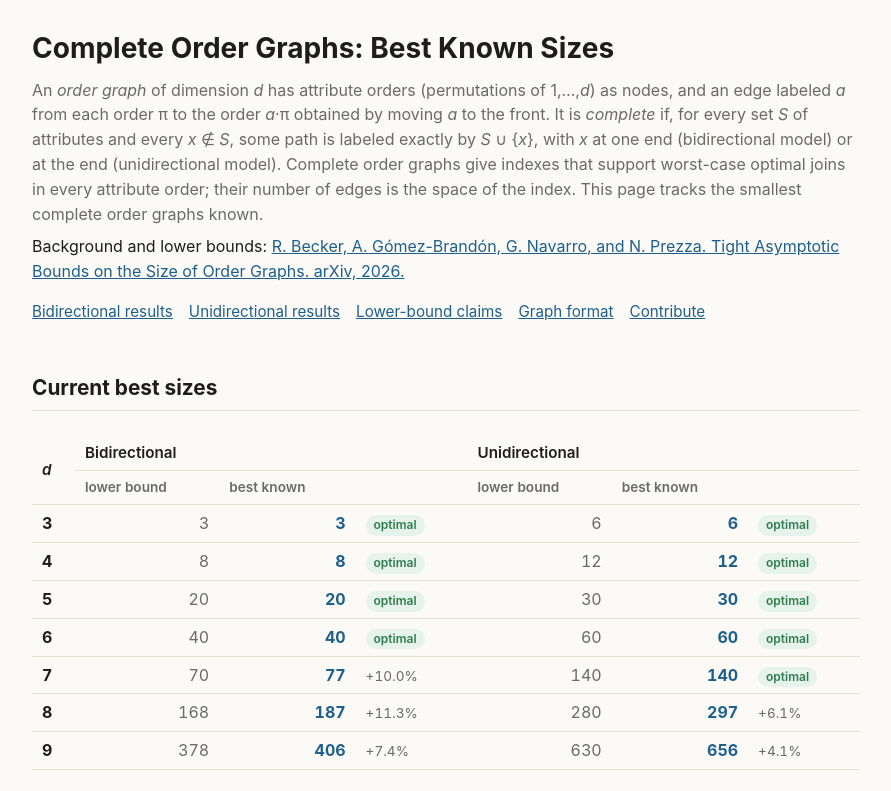
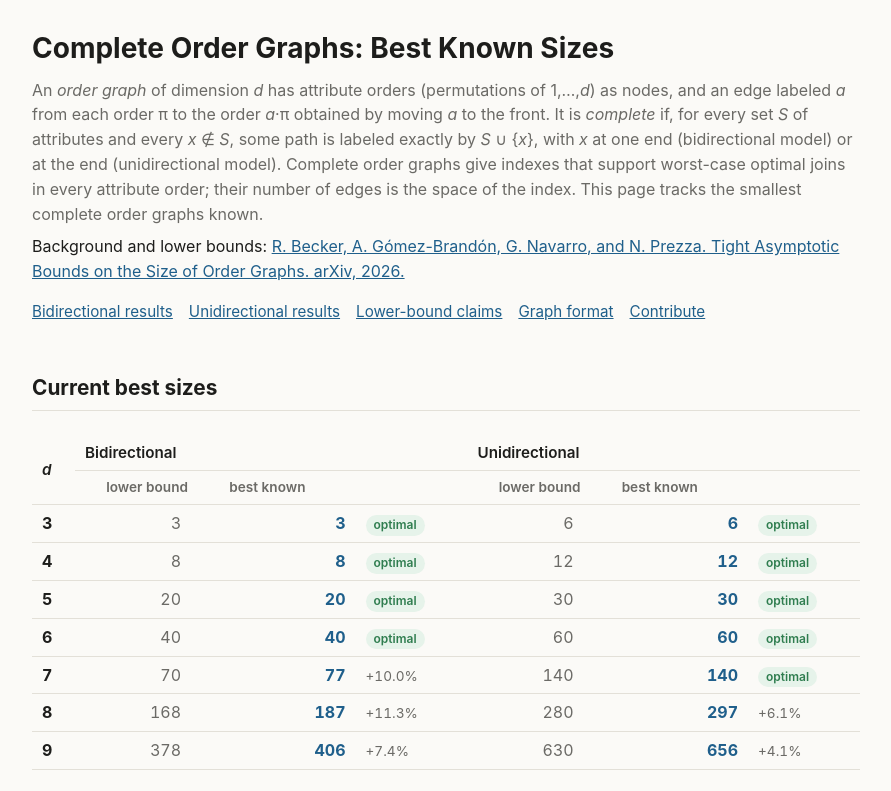
Before and after one commit to gonzalonavarro/ordergraphs, a plain HTML site: page docs/index.html in a window 1280 px wide. Shown: the top 791 px of the page, without its empty margins (194-1085 px from the left). Drawn offline with Linux system fonts and the light colour scheme.

Commit message:
Rebuild page

```diff
--- a/docs/index.html
+++ b/docs/index.html
@@ -32,7 +32,9 @@ table.summary { border-collapse: collapse; width: 100%; margin: 16px 0; font-var
 .summary thead tr:first-child th { color: var(--fg); font-size: .95rem; }
 .summary td.num { text-align: right; }
 .summary td.best a { font-weight: 700; text-decoration: none; }
-.summary td.lb { color: var(--muted); }
+.summary td.lb { color: var(--muted); padding-right: 4px; }
+.summary td.cl { padding-left: 0; padding-right: 14px; }
+.summary th.lbh { text-align: center; }
 .tag { display: inline-block; font-size: .75rem; padding: 1px 8px; border-radius: 999px;
   background: var(--best); color: var(--accent); margin-left: 8px; font-weight: 600; }
 .tag.claim { background: var(--claimbg); color: var(--claim); margin-left: 0; }
@@ -77,19 +79,19 @@ tracks the smallest complete order graphs known.</p>
 
 <div class="scroll"><table class="summary">
 <thead>
-<tr><th rowspan="2" scope="col"><i>d</i></th><th colspan="3" scope="colgroup">Bidirectional</th>
-<th colspan="3" scope="colgroup">Unidirectional</th></tr>
-<tr><th scope="col">lower bound</th><th scope="col">best known</th><th scope="col"></th>
-<th scope="col">lower bound</th><th scope="col">best known</th><th scope="col"></th></tr>
+<tr><th rowspan="2" scope="col"><i>d</i></th><th colspan="4" scope="colgroup">Bidirectional</th>
+<th colspan="4" scope="colgroup">Unidirectional</th></tr>
+<tr><th scope="col" colspan="2" class="lbh">lower bound</th><th scope="col">best known</th><th scope="col"></th>
+<th scope="col" colspan="2" class="lbh">lower bound</th><th scope="col">best known</th><th scope="col"></th></tr>
 </thead>
 <tbody>
-<tr><th scope="row">3</th><td class="num lb">3</td><td class="num best"><a href="#0001-bi-d3">3</a></td><td><span class="tag opt">optimal</span></td><td class="num lb">6</td><td class="num best"><a href="#0007-uni-d3">6</a></td><td><span class="tag opt">optimal</span></td></tr>
-<tr><th scope="row">4</th><td class="num lb">8</td><td class="num best"><a href="#0002-bi-d4">8</a></td><td><span class="tag opt">optimal</span></td><td class="num lb">12</td><td class="num best"><a href="#0021-uni-d4">12</a></td><td><span class="tag opt">optimal</span></td></tr>
-<tr><th scope="row">5</th><td class="num lb">20</td><td class="num best"><a href="#0003-bi-d5">20</a></td><td><span class="tag opt">optimal</span></td><td class="num lb">30</td><td class="num best"><a href="#0022-uni-d5">30</a></td><td><span class="tag opt">optimal</span></td></tr>
-<tr><th scope="row">6</th><td class="num lb">40</td><td class="num best"><a href="#0016-bi-d6">40</a></td><td><span class="tag opt">optimal</span></td><td class="num lb">60</td><td class="num best"><a href="#0023-uni-d6">60</a></td><td><span class="tag opt">optimal</span></td></tr>
-<tr><th scope="row">7</th><td class="num lb">70</td><td class="num best"><a href="#0017-bi-d7">77</a></td><td><span class="gap">+10.0%</span></td><td class="num lb">140</td><td class="num best"><a href="#0024-uni-d7">140</a></td><td><span class="tag opt">optimal</span></td></tr>
-<tr><th scope="row">8</th><td class="num lb">168</td><td class="num best"><a href="#0018-bi-d8">187</a></td><td><span class="gap">+11.3%</span></td><td class="num lb">280</td><td class="num best"><a href="#0025-uni-d8">297</a></td><td><span class="gap">+6.1%</span></td></tr>
-<tr><th scope="row">9</th><td class="num lb">378</td><td class="num best"><a href="#0019-bi-d9">406</a></td><td><span class="gap">+7.4%</span></td><td class="num lb">630</td><td class="num best"><a href="#0026-uni-d9">656</a></td><td><span class="gap">+4.1%</span></td></tr>
+<tr><th scope="row">3</th><td class="num lb">3</td><td class="cl"></td><td class="num best"><a href="#0001-bi-d3">3</a></td><td><span class="tag opt">optimal</span></td><td class="num lb">6</td><td class="cl"></td><td class="num best"><a href="#0007-uni-d3">6</a></td><td><span class="tag opt">optimal</span></td></tr>
+<tr><th scope="row">4</th><td class="num lb">8</td><td class="cl"></td><td class="num best"><a href="#0002-bi-d4">8</a></td><td><span class="tag opt">optimal</span></td><td class="num lb">12</td><td class="cl"></td><td class="num best"><a href="#0021-uni-d4">12</a></td><td><span class="tag opt">optimal</span></td></tr>
+<tr><th scope="row">5</th><td class="num lb">20</td><td class="cl"></td><td class="num best"><a href="#0003-bi-d5">20</a></td><td><span class="tag opt">optimal</span></td><td class="num lb">30</td><td class="cl"></td><td class="num best"><a href="#0022-uni-d5">30</a></td><td><span class="tag opt">optimal</span></td></tr>
+<tr><th scope="row">6</th><td class="num lb">40</td><td class="cl"></td><td class="num best"><a href="#0016-bi-d6">40</a></td><td><span class="tag opt">optimal</span></td><td class="num lb">60</td><td class="cl"></td><td class="num best"><a href="#0023-uni-d6">60</a></td><td><span class="tag opt">optimal</span></td></tr>
+<tr><th scope="row">7</th><td class="num lb">70</td><td class="cl"></td><td class="num best"><a href="#0017-bi-d7">77</a></td><td><span class="gap">+10.0%</span></td><td class="num lb">140</td><td class="cl"></td><td class="num best"><a href="#0024-uni-d7">140</a></td><td><span class="tag opt">optimal</span></td></tr>
+<tr><th scope="row">8</th><td class="num lb">168</td><td class="cl"></td><td class="num best"><a href="#0018-bi-d8">187</a></td><td><span class="gap">+11.3%</span></td><td class="num lb">280</td><td class="cl"></td><td class="num best"><a href="#0025-uni-d8">297</a></td><td><span class="gap">+6.1%</span></td></tr>
+<tr><th scope="row">9</th><td class="num lb">378</td><td class="cl"></td><td class="num best"><a href="#0019-bi-d9">406</a></td><td><span class="gap">+7.4%</span></td><td class="num lb">630</td><td class="cl"></td><td class="num best"><a href="#0026-uni-d9">656</a></td><td><span class="gap">+4.1%</span></td></tr>
 </tbody></table></div>
 <p class="muted">Lower bounds: max<sub><i>m</i></sub> C(<i>d</i>,<i>m</i>)&lceil;<i>m</i>/2&rceil; (bidirectional) and
 <i>d</i>&middot;C(<i>d</i>&minus;1,&lfloor;(<i>d</i>&minus;1)/2&rfloor;) (unidirectional), unless a larger bound has
```
